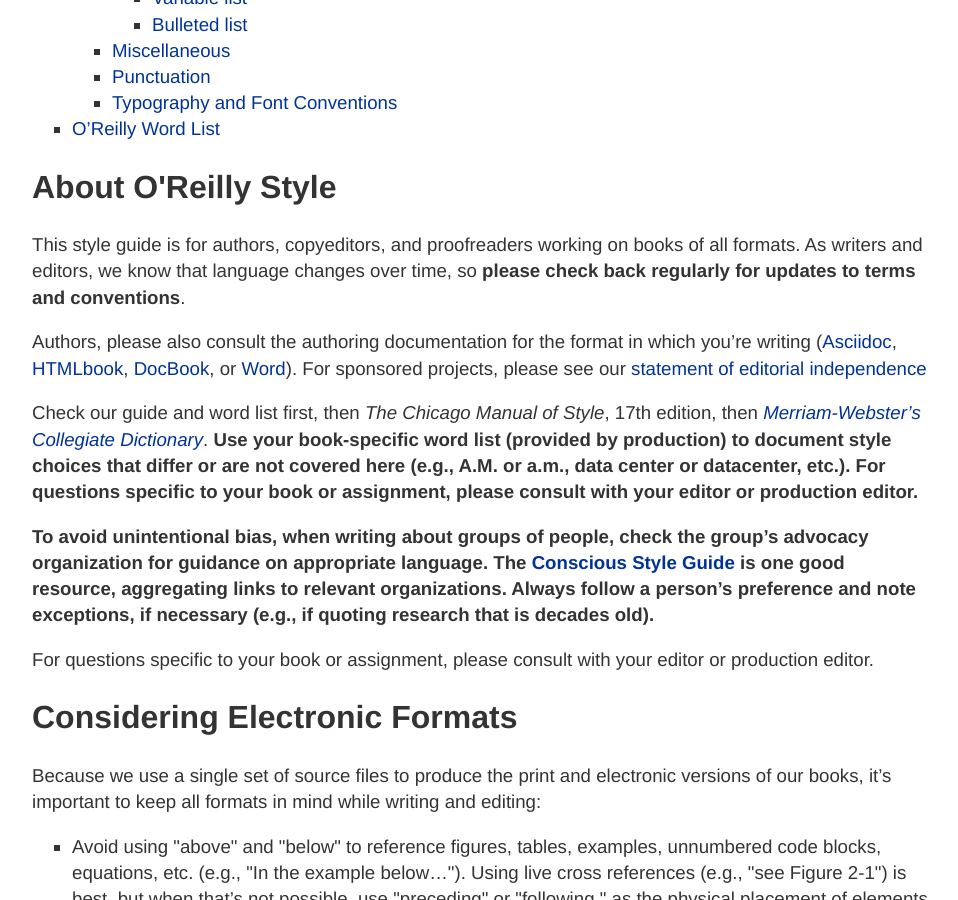
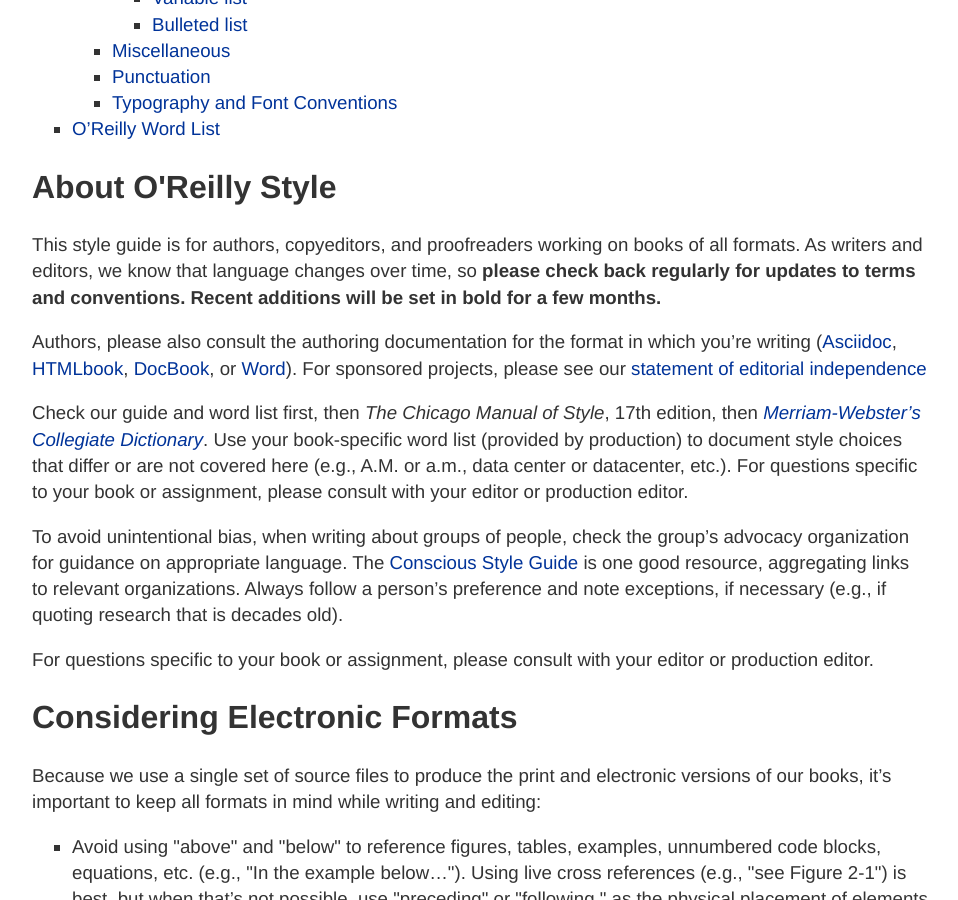
Before and after one commit to oreillymedia/production-resources, a Jekyll site: the page built from styleguide/index.md, in a window 1280 px wide and 900 px high, scrolled down 625 px. Shown: the whole window, without its empty margins (160-1118 px from the left). Built offline with Jekyll 4.4.1, drawn with Linux system fonts in a browser that asks for light colours.

Commit message:
bold note

```diff
--- a/styleguide/index.md
+++ b/styleguide/index.md
@@ -33,14 +33,14 @@
 <section data-type="sect1" id="getting_started">
 <h1>About O'Reilly Style</h1>
 
-<p>This style guide is for authors, copyeditors, and proofreaders working on books of all formats. As writers and editors, we know that language changes over time, so <strong>please check back regularly for updates to terms and conventions</strong>.</p>
+<p>This style guide is for authors, copyeditors, and proofreaders working on books of all formats. As writers and editors, we know that language changes over time, so <strong>please check back regularly for updates to terms and conventions. Recent additions will be set in bold for a few months.</strong></p>
 
 <p>Authors, please also consult the authoring documentation for the format in which you’re writing (<a href="http://docs.atlas.oreilly.com/writing_in_asciidoc.html">Asciidoc</a>, <a href="http://oreillymedia.github.io/HTMLBook/">HTMLbook</a>, <a href="https://docbook.org">DocBook</a>, or <a href="http://oreillymedia.github.io/production-resources/word/">Word</a>). For sponsored projects, please see our <a href="https://oreil.ly/editorial-independence">statement of editorial independence</a></p>
 
-<p>Check our guide and word list first, then <em>The Chicago Manual of Style</em>, 17th edition, then <em><a href="https://www.merriam-webster.com">Merriam-Webster’s Collegiate Dictionary</a></em>. <strong>Use your book-specific word list (provided by production) to document style choices that differ or are not covered here (e.g., A.M. or a.m., data center or datacenter, etc.). For questions specific to your book or assignment, please consult with your editor or production editor.
-</strong></p>
-
-<p><strong>To avoid unintentional bias, when writing about groups of people, check the group’s advocacy organization for guidance on appropriate language. The <a href="https://consciousstyleguide.com">Conscious Style Guide</a> is one good resource, aggregating links to relevant organizations. Always follow a person’s preference and note exceptions, if necessary (e.g., if quoting research that is decades old).</strong></p>
+<p>Check our guide and word list first, then <em>The Chicago Manual of Style</em>, 17th edition, then <em><a href="https://www.merriam-webster.com">Merriam-Webster’s Collegiate Dictionary</a></em>. Use your book-specific word list (provided by production) to document style choices that differ or are not covered here (e.g., A.M. or a.m., data center or datacenter, etc.). For questions specific to your book or assignment, please consult with your editor or production editor.
+</p>
+
+<p>To avoid unintentional bias, when writing about groups of people, check the group’s advocacy organization for guidance on appropriate language. The <a href="https://consciousstyleguide.com">Conscious Style Guide</a> is one good resource, aggregating links to relevant organizations. Always follow a person’s preference and note exceptions, if necessary (e.g., if quoting research that is decades old).</p>
 
 <p>For questions specific to your book or assignment, please consult with your editor or production editor.</p>
 </section>
@@ -110,7 +110,7 @@
  <p>Acronyms should <em>generally</em> be spelled out the first time they appear in a book, as in: "collaborative development environment (CDE)." See the <a href="#word-list">Word List</a> for common exceptions. After the acronym has been defined, you should generally use the acronym only (not the whole term, unless it makes more sense contextually to use the whole term). Usually, acronyms are defined only once per book. <strong>But if the author prefers, we can also define certain terms the first time they appear in each chapter.</strong></p>
 </li>
  <li>
-  <p><strong>Acronyms should be capitalized when expanded only if the term is a proper noun (and spelled that way by the company). For example, key performance indicator (KPI), but Amazon Web Services (AWS).</strong></p>
+  <p>Acronyms should be capitalized when expanded only if the term is a proper noun (and spelled that way by the company). For example, key performance indicator (KPI), but Amazon Web Services (AWS).</p>
  </li>
 <li>
 <p>A.M. and P.M. or a.m. and p.m.—be consistent.</p>
@@ -499,7 +499,7 @@
 
 
 <div data-type="tip" id="formatting-code-in-word-yDsgtXca">
-<h6>Formatting Code in Word</h6>
+<h2>Formatting Code in Word</h2>
 
 <p>When copyediting in Word, please do a global search and replace for tabs in code (search for \^t to find them) before submitting files for conversion; tabs <em>will not</em> convert. A general rule of thumb is one tab can be replaced with four spaces (which is the same number that the clean-up macro in the ORA.dot template uses). However, this number can vary, so the most important thing is that copyeditors replace tabs with the numbers of spaces needed to match the indentation and make sure levels of indentation are preserved.</p>
 </div>
@@ -755,7 +755,7 @@
 <p>Do not stack admonitions, sidebars, or headings.</p>
 </li>
  <li>
-<p><strong>Avoid obscenities and slurs, and obscure if included (grawlix, a two em dash, etc.)</strong></p>
+<p>Avoid obscenities and slurs, and obscure if included (grawlix, a two em dash, etc.)</p>
 </li>
 </ul>
 
```
